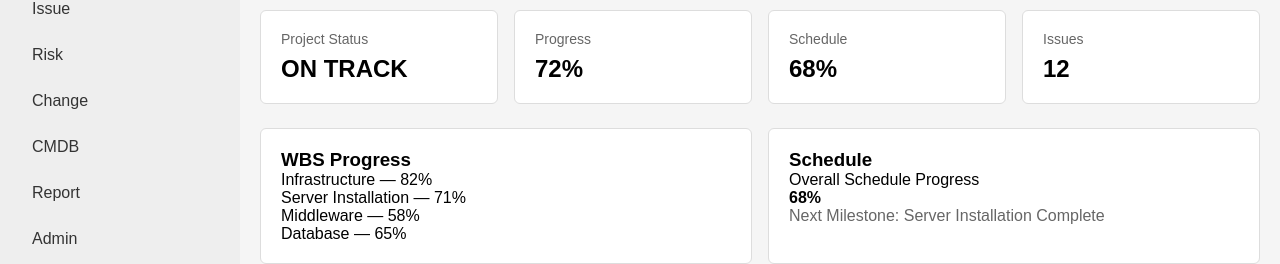
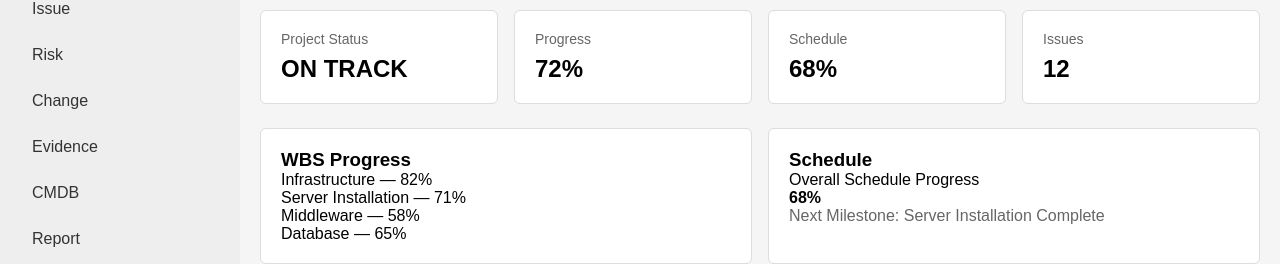
Before and after one commit to seos73410608/project-delivery-reference, a React (Vite) app in the folder pmis-frontend/: page / in a window 1280 px wide. Shown: the part 294-558 px from the top of the page. Built offline with nearby package versions, Linux system fonts and the light colour scheme.

Commit message:
feat(frontend): add evidence menu to sidebar

```diff
--- a/pmis-frontend/src/components/layout/Sidebar.tsx
+++ b/pmis-frontend/src/components/layout/Sidebar.tsx
@@ -1,9 +1,11 @@
 import { NavLink } from "react-router-dom";
+
 
 interface MenuItem {
   label: string;
   path: string;
 }
+
 
 const menuItems: MenuItem[] = [
   {
@@ -35,6 +37,10 @@ const menuItems: MenuItem[] = [
     path: "/change",
   },
   {
+    label: "Evidence",
+    path: "/evidence",
+  },
+  {
     label: "CMDB",
     path: "/cmdb",
   },
@@ -47,6 +53,7 @@ const menuItems: MenuItem[] = [
     path: "/admin",
   },
 ];
+
 
 function Sidebar() {
   return (
@@ -96,4 +103,5 @@ function Sidebar() {
   );
 }
 
+
 export default Sidebar;
```
